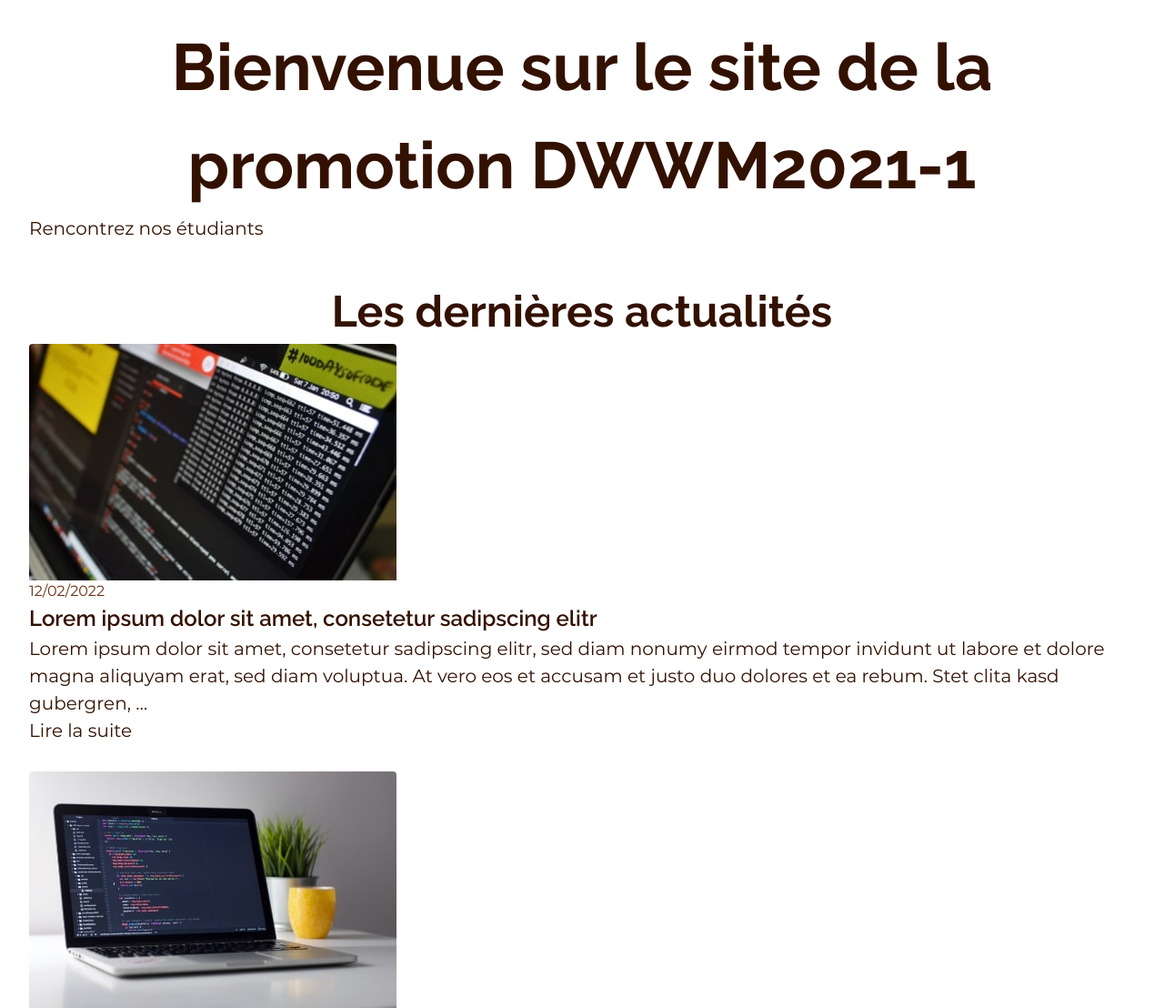
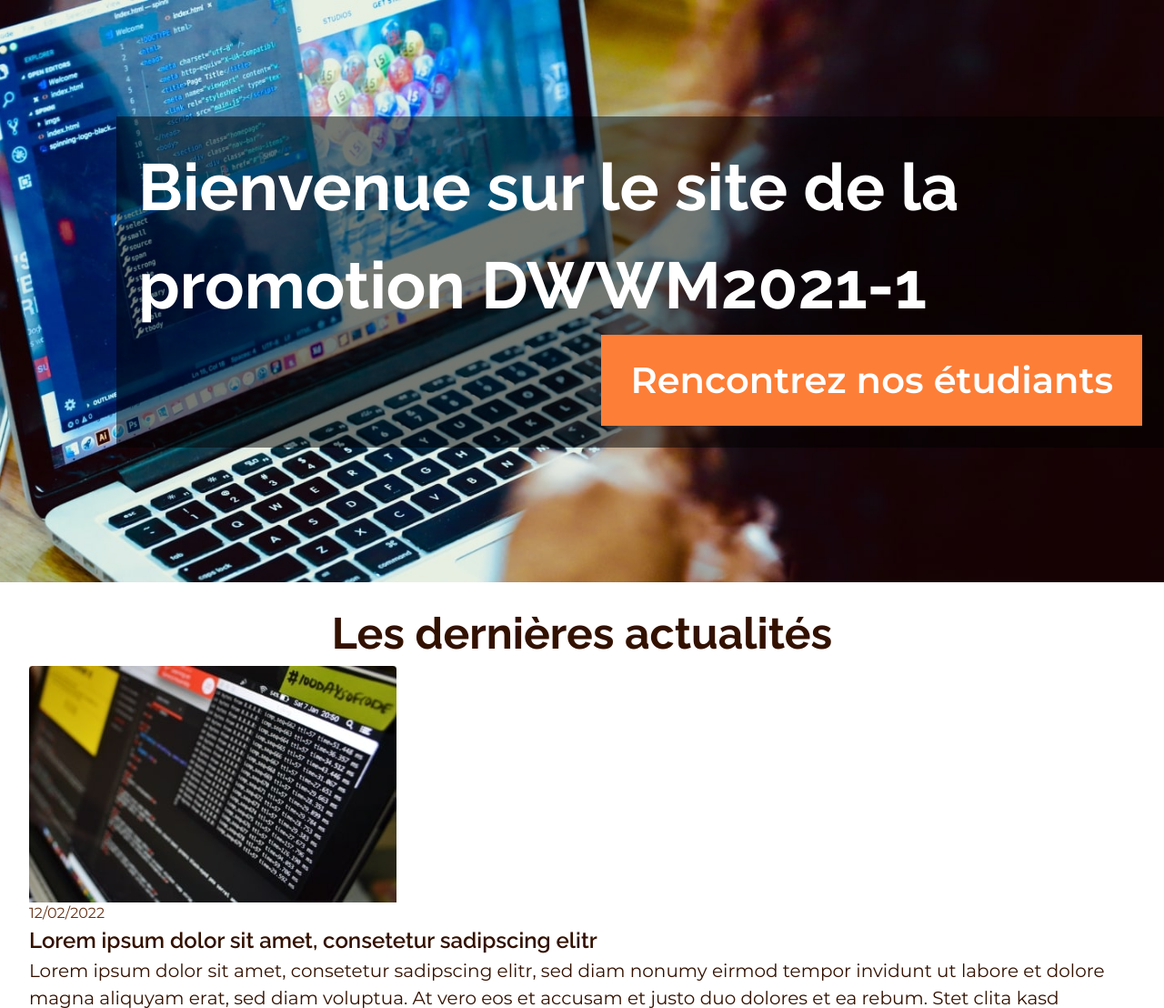
Before and after one commit to Tonqfion/ecf_html_css, a PHP site: page / in a window 1280 px wide. Shown: the part 112-1220 px from the top of the page at 91% size. Run offline with PHP 8.4, Linux system fonts and the light colour scheme.

Commit message:
Jumbotron homepage en progression

```diff
--- a/css/style.css
+++ b/css/style.css
@@ -191,6 +191,7 @@ h1 {
 @media screen and (min-width: 62em) {
   h1 {
     font-size: 4.5rem;
+    text-align: left;
   }
 }
 
@@ -223,9 +224,15 @@ a p.student-more {
 }
 
 header,
+section.jumbotron,
 section.students,
 footer {
   color: #fff;
+}
+
+section.jumbotron .container .jumbotron-msg-wrapper a {
+  font-size: 2.5rem;
+  font-weight: 600;
 }
 
 address {
@@ -330,7 +337,8 @@ footer .container .legal-menu-wrapper,
 footer .container .social-menu-wrapper {
     grid-area: initial;
   }
-  footer .container .legal-menu, footer .container .social-menu {
+  footer .container .legal-menu,
+footer .container .social-menu {
     flex-direction: row;
   }
   footer .container .legal-menu {
@@ -341,6 +349,43 @@ footer .container .social-menu-wrapper {
   }
   footer .container .legal-menu .legal-item:nth-of-type(2) {
     margin-left: 0.625rem;
+  }
+}
+
+.jumbotron {
+  height: 80vh;
+  background-image: url("../img/macbook-bg.jpg");
+  background-size: cover;
+  background-repeat: no-repeat;
+  background-position: center;
+}
+@media screen and (min-width: 75em) {
+  .jumbotron .container {
+    position: relative;
+    width: 100%;
+    height: 100%;
+  }
+  .jumbotron .jumbotron-msg-wrapper {
+    padding-left: 1.5rem;
+    padding-top: 1.5rem;
+    padding-bottom: 1.5rem;
+    padding-right: 1.5rem;
+    position: absolute;
+    left: 10%;
+    top: 20%;
+    background-color: #00000080;
+  }
+  .jumbotron .jumbotron-msg-wrapper a {
+    background-color: #FD7E37;
+    color: #fff;
+    padding: 1.25rem 2rem;
+    float: right;
+  }
+}
+@media screen and (min-width: 87.5em) {
+  .jumbotron {
+    left: 25%;
+    top: 33%;
   }
 }
 
--- a/scss/_fontstyle.scss
+++ b/scss/_fontstyle.scss
@@ -32,6 +32,7 @@ h1 {
     font-size:3rem;
     @include large-tablet {
         font-size: 4.5rem;
+        text-align:left;
 
     }
 }
@@ -65,9 +66,15 @@ a p {
 }
 
 header,
+section.jumbotron,
 section.students,
 footer {
   color: $white;
+}
+
+section.jumbotron .container .jumbotron-msg-wrapper a {
+  font-size:2.5rem;
+  font-weight:600;
 }
 
 address {
--- a/scss/_layout.scss
+++ b/scss/_layout.scss
@@ -48,7 +48,7 @@ footer .container {
   padding-bottom: 2rem;
   .legal-menu,
   .social-menu {
-    @include flex-display(column,center,space-around);
+    @include flex-display(column, center, space-around);
   }
 
   @include flex-display(column, center, space-between);
@@ -58,9 +58,8 @@ footer .container {
   @include tablet {
     display: grid;
     grid-template-areas:
-    'a l'
-    'a s'
-    ;
+      "a l"
+      "a s";
     .address-wrapper {
       grid-area: a;
     }
@@ -75,7 +74,6 @@ footer .container {
     grid-template-areas: initial;
     grid-template-columns: 25rem 1fr 12.5rem;
 
-
     div {
       margin: 0;
     }
@@ -84,20 +82,61 @@ footer .container {
     .social-menu-wrapper {
       grid-area: initial;
     }
-      .legal-menu,.social-menu {
+    .legal-menu,
+    .social-menu {
       flex-direction: row;
     }
     .legal-menu {
       justify-content: center;
       .legal-item:nth-of-type(1) {
-              margin-right: .625rem;
+        margin-right: 0.625rem;
       }
       .legal-item:nth-of-type(2) {
         margin-left: 0.625rem;
       }
     }
+  }
+}
+
+//Jumbo HomePage
+
+.jumbotron {
+  height: 80vh;
+  background-image: url("../img/macbook-bg.jpg");
+  background-size: cover;
+  background-repeat: no-repeat;
+  background-position: center;
 
 
 
+  // Desktop version
+  @include screen {
+    .container {
+      position: relative;
+      width: 100%;
+      height: 100%;
+    }
+    .jumbotron-msg-wrapper {
+      padding-left: 1.5rem;
+      padding-top: 1.5rem;
+      padding-bottom: 1.5rem;
+      padding-right:1.5rem;
+      position: absolute;
+      left: 10%;
+      top: 20%;
+      background-color: $jumbotron-msg-bg-color;
+
+      a {
+        @include orange-button-link;
+        padding: 1.25rem 2rem;
+        float: right;
       }
     }
+  }
+  @include large-screen {
+    left: 25%;
+    top: 33%;
+
+  }
+
+}
--- a/scss/_mixins.scss
+++ b/scss/_mixins.scss
@@ -47,3 +47,10 @@
     align-items: $align;
     justify-content: $justify;
 }
+
+
+//White color font / orange background button / centered
+@mixin orange-button-link {
+    background-color:$orange;
+    color:$white;
+}
--- a/scss/_variables.scss
+++ b/scss/_variables.scss
@@ -7,6 +7,7 @@ $writing-dark:#331100;
 $shadow-color:#00000029;
 $border-color:#707070;
 $date-color:#663014;
+$jumbotron-msg-bg-color:#00000080;
 
 //Map of breakpoints (from Boostrap, changed to em)
 
```
Also changed, not shown: 1 other file. Lines whose indentation alone changed are shown as unchanged.
